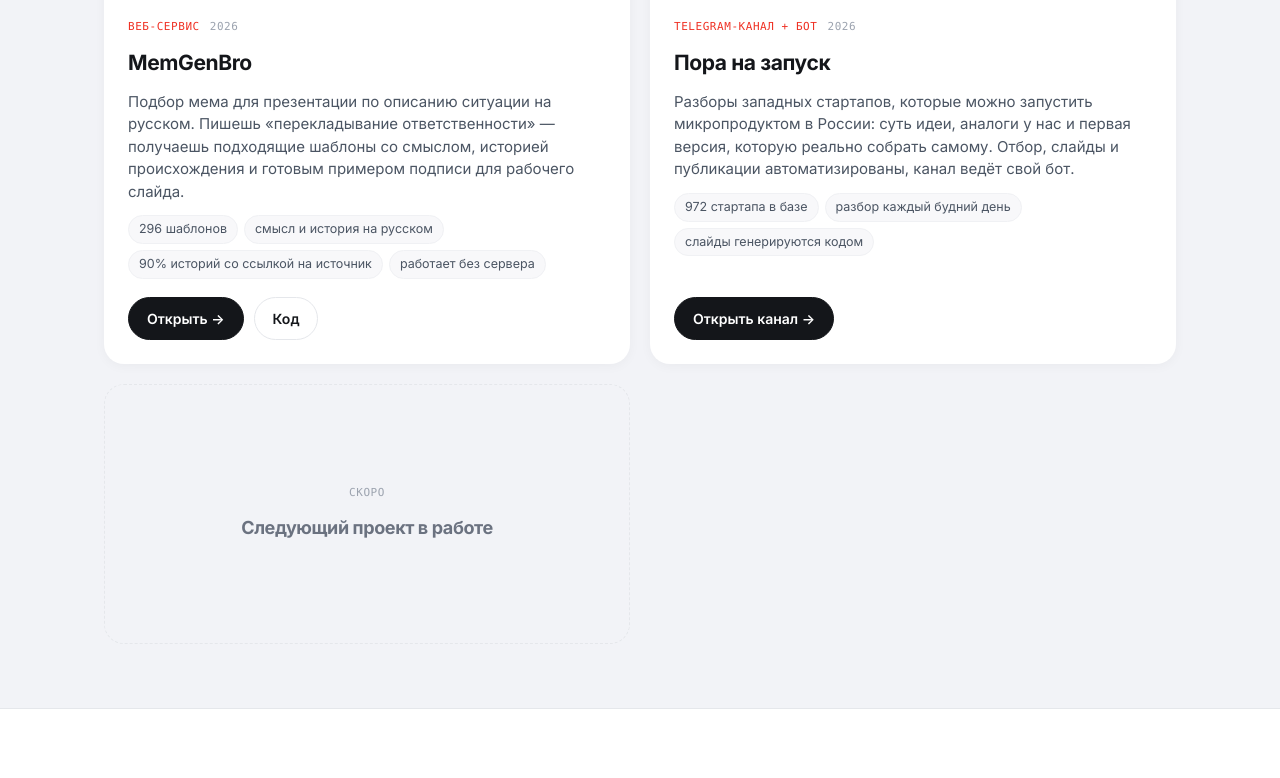
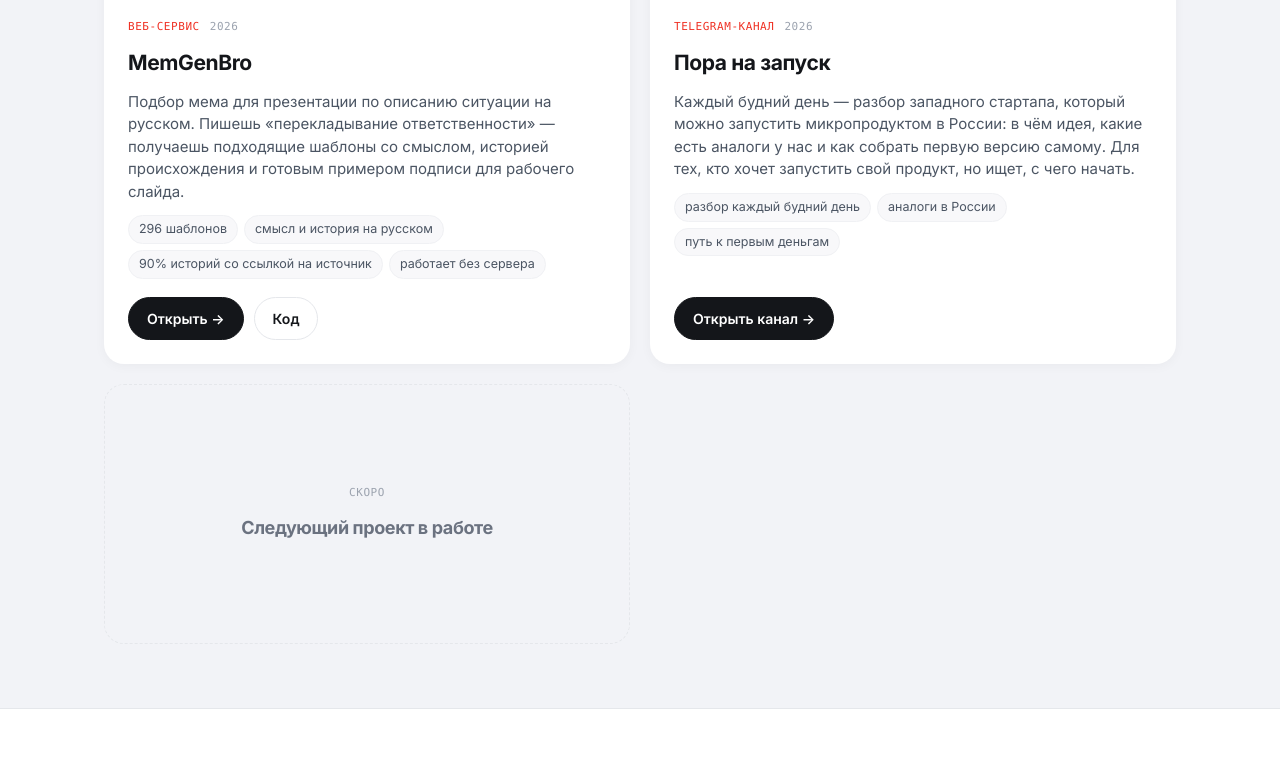
Before and after one commit to brony-afk/brony-afk.github.io, a plain HTML site: page index.html in a window 1280 px wide. Shown: the part 941-1719 px from the top of the page. Drawn offline with Linux system fonts and the light colour scheme.

Commit message:
Channel card: promo only

```diff
--- a/index.html
+++ b/index.html
@@ -142,10 +142,10 @@ const PROJECTS = [
   },
   {
     name: "Пора на запуск",
-    kind: "Telegram-канал + бот",
+    kind: "Telegram-канал",
     year: "2026",
-    desc: "Разборы западных стартапов, которые можно запустить микропродуктом в России: суть идеи, аналоги у нас и первая версия, которую реально собрать самому. Отбор, слайды и публикации автоматизированы, канал ведёт свой бот.",
-    facts: ["972 стартапа в базе", "разбор каждый будний день", "слайды генерируются кодом"],
+    desc: "Каждый будний день — разбор западного стартапа, который можно запустить микропродуктом в России: в чём идея, какие есть аналоги у нас и как собрать первую версию самому. Для тех, кто хочет запустить свой продукт, но ищет, с чего начать.",
+    facts: ["разбор каждый будний день", "аналоги в России", "путь к первым деньгам"],
     image: "projects/pora-na-zapusk.jpg",
     demo: "https://t.me/pora_na_zapusk",
     cta: "Открыть канал →"
```
